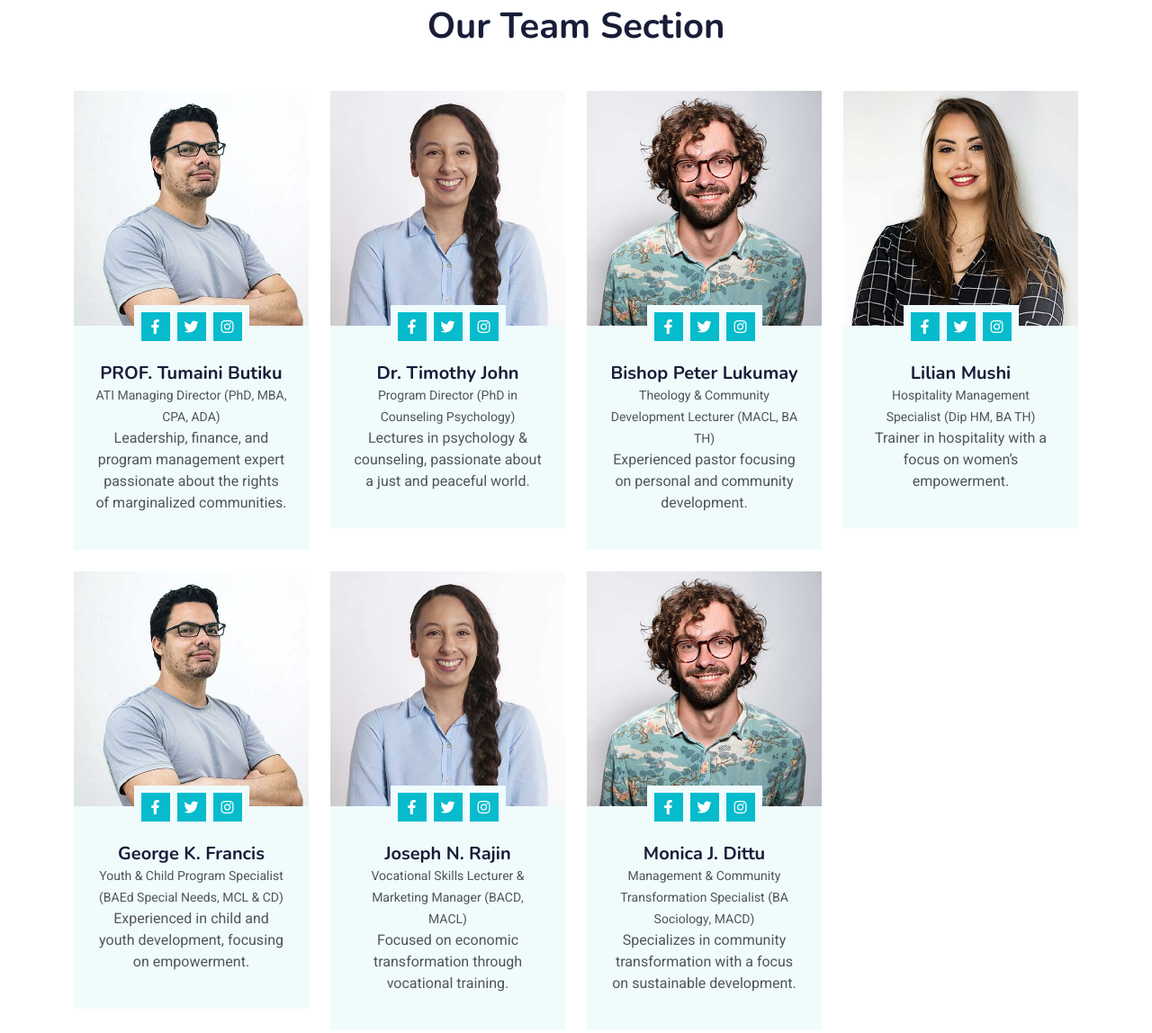
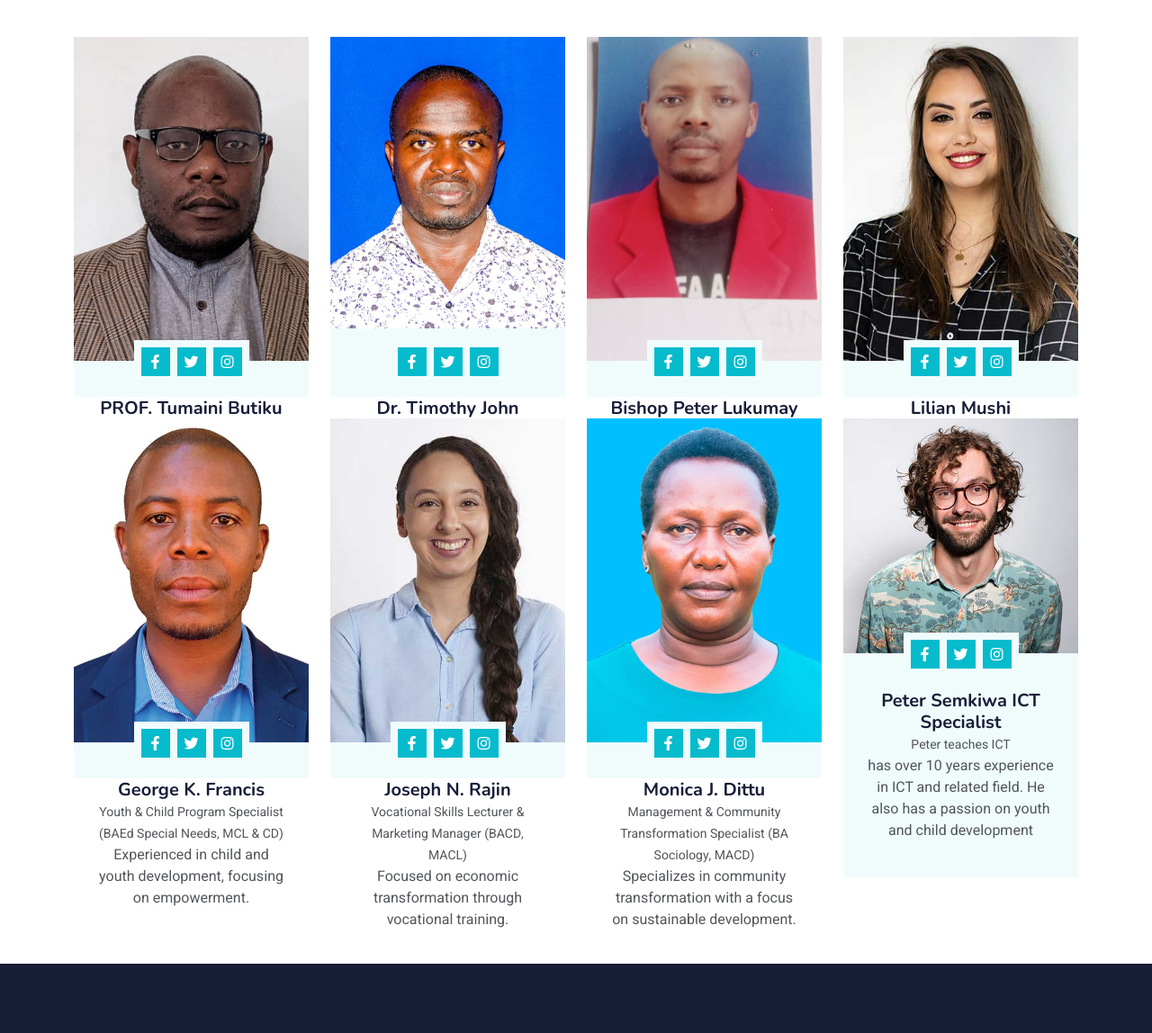
Before and after one commit to herimorn/ATI, a plain HTML site: page about.html in a window 1280 px wide. Shown: the part 1282-2430 px from the top of the page at 90% size. Drawn offline with nearby package versions, Linux system fonts and the light colour scheme.

Commit message:
third commit

```diff
--- a/about.html
+++ b/about.html
@@ -40,34 +40,33 @@
     </div>
     <!-- Spinner End -->
 
-
 <!-- Navbar Start -->
 <nav class="navbar navbar-expand-lg bg-white navbar-light shadow sticky-top p-0">
-    <a href="index.html" class="navbar-brand d-flex flex-column align-items-center px-4" style="height: 150px;">
-        <img src="img/logo.jpeg" alt="ATI Logo" class="mb-1" style="max-height: 100px; width: auto;"> <!-- Logo with adjusted height -->
-        <h2 class="m-0 text-primary text-center" style="font-size: 1.5rem; line-height: 1.2; margin: 0;">ACTION TRAINING INSTITUTE (ATI)</h2> <!-- Heading -->
+    <a href="index.html" class="navbar-brand d-flex align-items-center px-4" style="height: auto;">
+        <img src="img/logo.jpeg" alt="ATI Logo" class="me-2" style="max-height: 80px; width: auto;"> <!-- Adjusted logo for smaller screens -->
+
+        <!-- Main heading with "INSTITUTE (ATI)" on a new line -->
+        <h2 class="m-0 text-primary text-center" style="font-size: 1.5rem; line-height: 1.2;">
+            ACTION TRAINING <br>
+            <span style="font-size: 1.5rem">INSTITUTE (ATI)</span>
+        </h2>
     </a>
-
-
     <button type="button" class="navbar-toggler me-4" data-bs-toggle="collapse" data-bs-target="#navbarCollapse">
         <span class="navbar-toggler-icon"></span>
     </button>
 
     <div class="collapse navbar-collapse" id="navbarCollapse">
         <div class="navbar-nav ms-auto p-4 p-lg-0">
-            <a href="index.html" class="nav-item nav-link">Home</a>
-            <a href="about.html" class="nav-item nav-link ">About</a>
-            <!-- <a href="programs.html" class="nav-item nav-link">Programs</a> -->
+            <a href="index.html" class="nav-item nav-link active">Home</a>
+            <a href="about.html" class="nav-item nav-link">About</a>
             <a href="consultancy.html" class="nav-item nav-link">Consultancy</a>
             <a href="projects.html" class="nav-item nav-link">Projects</a>
             <a href="admissions.html" class="nav-item nav-link">Admissions</a>
-            <a href="courses.html" class="nav-item nav-link ">Courses</a>
+            <a href="courses.html" class="nav-item nav-link">Courses</a>
             <a href="contact.html" class="nav-item nav-link">Contact</a>
         </div>
-        <!-- <a href="apply.html" class="btn btn-primary py-4 px-lg-5 d-none d-lg-block">Join Now<i class="fa fa-arrow-right ms-3"></i></a> -->
     </div>
 </nav>
-
 <!-- Navbar End -->
 
     <!-- Header Start -->
@@ -142,7 +141,7 @@
         <div class="row g-5">
             <div class="col-lg-6 wow fadeInUp" data-wow-delay="0.1s" style="min-height: 400px;">
                 <div class="position-relative h-100">
-                    <img class="img-fluid position-absolute w-100 h-100" src="img/about.jpg" alt="" style="object-fit: cover;">
+                    <img class="img-fluid position-absolute w-100 h-100" src="img/about3.jpeg" alt="" style="object-fit: cover;">
                 </div>
             </div>
             <div class="col-lg-6 wow fadeInUp" data-wow-delay="0.3s">
@@ -172,9 +171,9 @@
 
 <!-- Dr. Tumaini Butiku -->
 <div class="col-lg-3 col-md-6 wow fadeInUp" data-wow-delay="0.1s">
-                <div class="team-item bg-light">
-                    <div class="overflow-hidden">
-                        <img class="img-fluid" src="img/team-1.jpg" alt="">
+    <div class="team-item bg-light" style="width: 100%; height: 400px;"> <!-- Fixed card size -->
+        <div class="overflow-hidden" style="width: 100%; height: 360px;"> <!-- Image container -->
+            <img class="img-fluid" src="img/proffessa.jpeg" alt="" style="width: 100%; height: 100%; object-fit: cover;">
         </div>
         <div class="position-relative d-flex justify-content-center" style="margin-top: -23px;">
             <div class="bg-light d-flex justify-content-center pt-2 px-1">
@@ -193,9 +192,9 @@
 
 <!-- Dr. Timothy John -->
 <div class="col-lg-3 col-md-6 wow fadeInUp" data-wow-delay="0.3s">
-                <div class="team-item bg-light">
-                    <div class="overflow-hidden">
-                        <img class="img-fluid" src="img/team-2.jpg" alt="">
+    <div class="team-item bg-light" style="width: 100%; height: 400px;"> <!-- Fixed card size -->
+        <div class="overflow-hidden" style="width: 100%; height: 360px;"> <!-- Image container -->
+            <img class="img-fluid" src="img/timoth.jpeg" alt="Image description" style="width: 100%; height: 90%; object-fit: cover;">
         </div>
         <div class="position-relative d-flex justify-content-center" style="margin-top: -23px;">
             <div class="bg-light d-flex justify-content-center pt-2 px-1">
@@ -212,11 +211,12 @@
     </div>
 </div>
 
-            <!-- Bishop Peter Lukumay -->
-            <div class="col-lg-3 col-md-6 wow fadeInUp" data-wow-delay="0.5s">
-                <div class="team-item bg-light">
-                    <div class="overflow-hidden">
-                        <img class="img-fluid" src="img/team-3.jpg" alt="">
+
+<!-- Dr. Timothy John -->
+<div class="col-lg-3 col-md-6 wow fadeInUp" data-wow-delay="0.3s">
+    <div class="team-item bg-light" style="width: 100%; height: 400px;"> <!-- Fixed card size -->
+        <div class="overflow-hidden" style="width: 100%; height: 360px;"> <!-- Image container -->
+            <img class="img-fluid" src="img/kutumai.jpeg" alt="Image description" style="width: 100%; height: 100%; object-fit: cover;">
         </div>
         <div class="position-relative d-flex justify-content-center" style="margin-top: -23px;">
             <div class="bg-light d-flex justify-content-center pt-2 px-1">
@@ -233,11 +233,15 @@
     </div>
 </div>
 
-            <!-- Lilian Mushi -->
-            <div class="col-lg-3 col-md-6 wow fadeInUp" data-wow-delay="0.7s">
-                <div class="team-item bg-light">
-                    <div class="overflow-hidden">
-                        <img class="img-fluid" src="img/team-4.jpg" alt="">
+
+
+
+
+<!-- Dr. Timothy John -->
+<div class="col-lg-3 col-md-6 wow fadeInUp" data-wow-delay="0.3s">
+    <div class="team-item bg-light" style="width: 100%; height: 400px;"> <!-- Fixed card size -->
+        <div class="overflow-hidden" style="width: 100%; height: 360px;"> <!-- Image container -->
+            <img class="img-fluid" src="img/team-4.jpg" alt="Image description" style="width: 100%; height: 100%; object-fit: cover;">
         </div>
         <div class="position-relative d-flex justify-content-center" style="margin-top: -23px;">
             <div class="bg-light d-flex justify-content-center pt-2 px-1">
@@ -254,11 +258,12 @@
     </div>
 </div>
 
-            <!-- George K. Francis -->
-            <div class="col-lg-3 col-md-6 wow fadeInUp" data-wow-delay="0.9s">
-                <div class="team-item bg-light">
-                    <div class="overflow-hidden">
-                        <img class="img-fluid" src="img/team-1.jpg" alt="">
+
+<!-- Dr. Timothy John -->
+<div class="col-lg-3 col-md-6 wow fadeInUp" data-wow-delay="0.3s">
+    <div class="team-item bg-light" style="width: 100%; height: 400px;"> <!-- Fixed card size -->
+        <div class="overflow-hidden" style="width: 100%; height: 360px;"> <!-- Image container -->
+            <img class="img-fluid" src="img/george.jpeg" alt="Image description" style="width: 100%; height: 100%; object-fit: cover;">
         </div>
         <div class="position-relative d-flex justify-content-center" style="margin-top: -23px;">
             <div class="bg-light d-flex justify-content-center pt-2 px-1">
@@ -275,11 +280,13 @@
     </div>
 </div>
 
-            <!-- Joseph N. Rajin -->
-            <div class="col-lg-3 col-md-6 wow fadeInUp" data-wow-delay="1.1s">
-                <div class="team-item bg-light">
-                    <div class="overflow-hidden">
-                        <img class="img-fluid" src="img/team-2.jpg" alt="">
+            <!-- George K. Francis -->
+
+<!-- Dr. Timothy John -->
+<div class="col-lg-3 col-md-6 wow fadeInUp" data-wow-delay="0.3s">
+    <div class="team-item bg-light" style="width: 100%; height: 400px;"> <!-- Fixed card size -->
+        <div class="overflow-hidden" style="width: 100%; height: 360px;"> <!-- Image container -->
+            <img class="img-fluid" src="img/team-2.jpg" alt="Image description" style="width: 100%; height: 100%; object-fit: cover;">
         </div>
         <div class="position-relative d-flex justify-content-center" style="margin-top: -23px;">
             <div class="bg-light d-flex justify-content-center pt-2 px-1">
@@ -296,11 +303,11 @@
     </div>
 </div>
 
-            <!-- Monica J. Dittu -->
-            <div class="col-lg-3 col-md-6 wow fadeInUp" data-wow-delay="1.3s">
-                <div class="team-item bg-light">
-                    <div class="overflow-hidden">
-                        <img class="img-fluid" src="img/team-3.jpg" alt="">
+       <!-- Dr. Timothy John -->
+<div class="col-lg-3 col-md-6 wow fadeInUp" data-wow-delay="0.3s">
+    <div class="team-item bg-light" style="width: 100%; height: 400px;"> <!-- Fixed card size -->
+        <div class="overflow-hidden" style="width: 100%; height: 360px;"> <!-- Image container -->
+            <img class="img-fluid" src="img/monica_ditttu.jpeg" alt="Image description" style="width: 100%; height: 100%; object-fit: cover;">
         </div>
         <div class="position-relative d-flex justify-content-center" style="margin-top: -23px;">
             <div class="bg-light d-flex justify-content-center pt-2 px-1">
@@ -316,11 +323,32 @@
         </div>
     </div>
 </div>
+            <!-- Monica J. Dittu -->
+            <div class="col-lg-3 col-md-6 wow fadeInUp" data-wow-delay="1.3s">
+                <div class="team-item bg-light">
+                    <div class="overflow-hidden">
+                        <img class="img-fluid" src="img/team-3.jpg" alt="">
+                    </div>
+                    <div class="position-relative d-flex justify-content-center" style="margin-top: -23px;">
+                        <div class="bg-light d-flex justify-content-center pt-2 px-1">
+                            <a class="btn btn-sm-square btn-primary mx-1" href="#"><i class="fab fa-facebook-f"></i></a>
+                            <a class="btn btn-sm-square btn-primary mx-1" href="#"><i class="fab fa-twitter"></i></a>
+                            <a class="btn btn-sm-square btn-primary mx-1" href="#"><i class="fab fa-instagram"></i></a>
+                        </div>
+                    </div>
+                    <div class="text-center p-4">
+                        <h5 class="mb-0">Peter Semkiwa ICT Specialist</h5>
+                        <small>Peter teaches ICT</small>
+                        <p> has over 10 years experience in ICT and related field. He also has a passion on youth and child development</p>
+                    </div>
+                </div>
+            </div>
 
         </div>
     </div>
 </div>
 <!-- Team End -->
+ <!-- Footer Start -->
  <!-- Footer Start -->
  <div class="container-fluid bg-dark text-light footer pt-5 mt-5 wow fadeIn" data-wow-delay="0.1s">
     <div class="container py-5">
@@ -334,17 +362,21 @@
                 <a class="btn btn-link" href="">FAQs & Help</a>
             </div>
             <div class="col-lg-3 col-md-6">
-                <h4 class="text-white mb-3">Contact</h4>
-                <p class="mb-2"><i class="fa fa-map-marker-alt me-3"></i>Arusha, Tanzania</p>
-                <p class="mb-2"><i class="fa fa-phone-alt me-3"></i>0789 568 912</p>
-                <p class="mb-2"><i class="fa fa-envelope me-3"></i>info@example.com</p>
-                <div class="d-flex pt-2">
-                    <a class="btn btn-outline-light btn-social" href="https://www.facebook.com/profile.php?id=100063817882740&mibextid=ZbWKwL"><i class="fab fa-twitter"></i></a>
-                    <a class="btn btn-outline-light btn-social" href=""><i class="fab fa-facebook-f"></i></a>
-                    <a class="btn btn-outline-light btn-social" href=""><i class="fab fa-youtube"></i></a>
-                    <a class="btn btn-outline-light btn-social" href=""><i class="fab fa-linkedin-in"></i></a>
+                <h4 class="text-white mb-4">Contact</h4>
+
+                <p class="mb-3"><i class="fa fa-map-marker-alt me-2"></i>Arusha, P.O. Box 15447, Tanzania</p>
+                <p class="mb-3"><i class="fa fa-phone-alt me-2"></i>0678 144 519</p>
+                <p class="mb-3"><i class="fa fa-envelope me-2"></i>info@example.com</p>
+                <p class="mb-3"><i class="fa fa-whatsapp me-2"></i>WhatsApp: 0763 044 519</p>
+
+                <div class="d-flex pt-3">
+                    <a class="btn btn-outline-light btn-social me-2" href="https://twitter.com/"><i class="fab fa-twitter"></i></a>
+                    <a class="btn btn-outline-light btn-social me-2" href="https://www.facebook.com/profile.php?id=100063817882740&mibextid=ZbWKwL"><i class="fab fa-facebook-f"></i></a>
+                    <a class="btn btn-outline-light btn-social me-2" href="https://youtube.com/"><i class="fab fa-youtube"></i></a>
+                    <a class="btn btn-outline-light btn-social" href="https://linkedin.com/"><i class="fab fa-linkedin-in"></i></a>
                 </div>
             </div>
+
             <div class="col-lg-3 col-md-6">
                 <h4 class="text-white mb-3">Gallery</h4>
                 <div class="row g-2 pt-2">
@@ -382,7 +414,7 @@
         <div class="copyright">
             <div class="row">
                 <div class="col-md-6 text-center text-md-start mb-3 mb-md-0">
-                    &copy; <a class="border-bottom" href="#">Your Site Name</a>, All Right Reserved.
+                    &copy; <a class="border-bottom" href="#">Action Training Institute(ATI)</a>, All Right Reserved.
 
                     <!--/*** This template is free as long as you keep the footer author’s credit link/attribution link/backlink. If you'd like to use the template without the footer author’s credit link/attribution link/backlink, you can purchase the Credit Removal License from "https://htmlcodex.com/credit-removal". Thank you for your support. ***/-->
                     <!-- Designed By <a class="border-bottom" href="https://htmlcodex.com">HTML Codex</a><br><br>
@@ -400,6 +432,7 @@
         </div>
     </div>
 </div>
+<!-- Footer End -->
 <!-- Footer End -->
 
 
```
Also changed, not shown: admissions.html (+28 -25 lines), consultancy.html (+27 -24 lines), contact.html (+26 -22 lines), courses.html (+28 -22 lines), index.html (+27 -17 lines), projects.html (+29 -23 lines), img/about1.jpeg (added), img/about2.jpeg (added), img/about3.jpeg (added), img/george.jpeg (added), img/kutumai.jpeg (added), img/monica_ditttu.jpeg (added), img/proffessa.jpeg (added), img/timoth.jpeg (added). Lines whose indentation alone changed are shown as unchanged.
